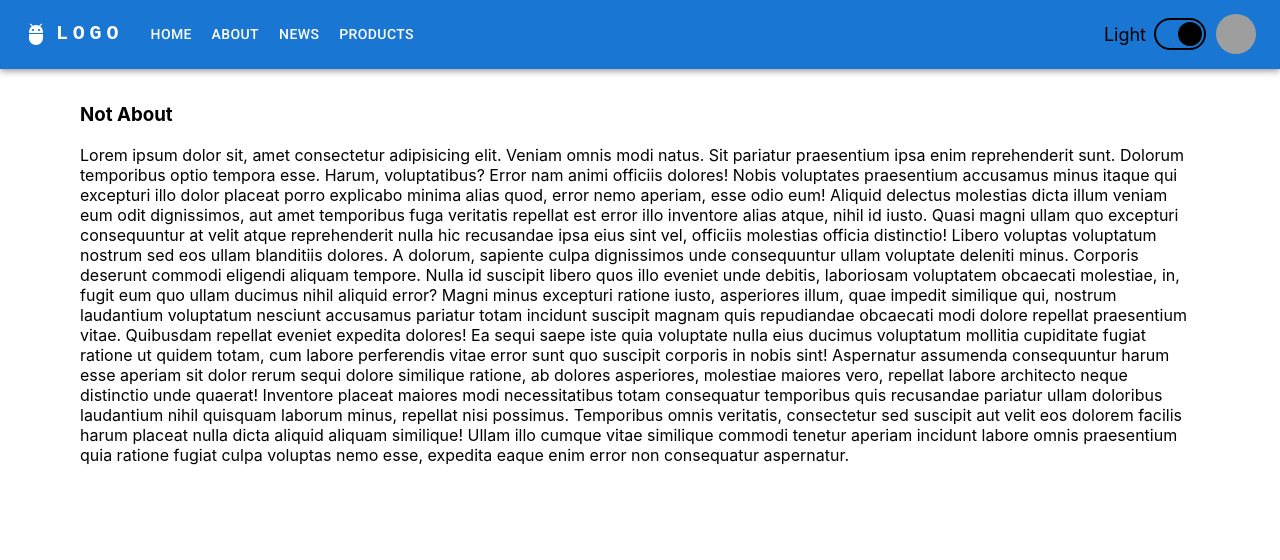
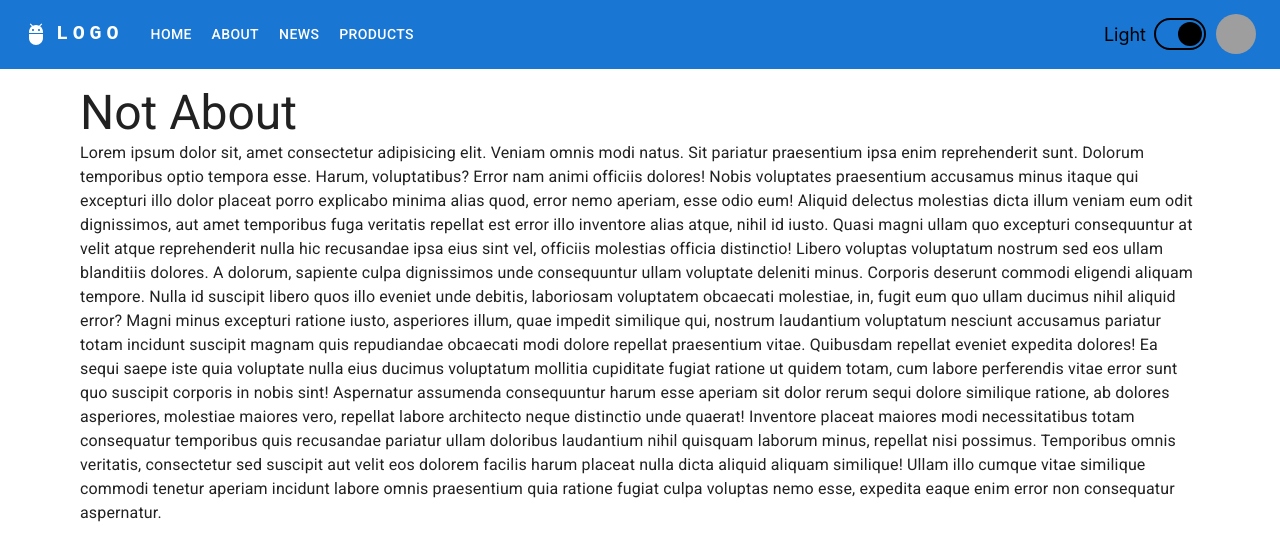
Before and after one commit to ProDmAnd/goit-react-bootcamp-36, a React (Create React App) app: page /react-homework-template/About in a window 1280 px wide. Shown: the top 560 px of the page. Built offline with nearby package versions, Linux system fonts and the light colour scheme; grey boxes are pictures that could not be loaded.

Commit message:
Preapre to lesson 2

```diff
--- a/src/components/Wrapper/Wrapper.jsx
+++ b/src/components/Wrapper/Wrapper.jsx
@@ -1,16 +1,17 @@
-import { useThemeContext } from 'contexts/AppThemeProvider';
-import css from './Wrapper.module.css';
+import { Box } from '@mui/material';
 
 const Wrapper = ({ children }) => {
-  const { mode } = useThemeContext();
-  const themeLight = mode === 'light';
   return (
-    <div
-      style={{ backgroundColor: themeLight ? 'transparent' : '#000' }}
-      className={css.wrap}
+    <Box
+      sx={{
+        backgroundColor: 'background.default',
+        color: 'text.primary',
+      }}
     >
-      <div className={css.content}>{children}</div>
-    </div>
+      <Box sx={{ padding: 2, maxWidth: 1120, margin: '0 auto' }}>
+        {children}
+      </Box>
+    </Box>
   );
 };
 
--- a/src/pages/About/About.jsx
+++ b/src/pages/About/About.jsx
@@ -1,8 +1,10 @@
-const About = ({title = "About"}) => {
+import { Box, Typography } from '@mui/material';
+
+const About = ({ title = 'About' }) => {
   return (
-    <div>
-      <h3>{title}</h3>
-      <p>
+    <Box>
+      <Typography variant="h3">{title}</Typography>
+      <Typography variant="body1">
         Lorem ipsum dolor sit, amet consectetur adipisicing elit. Veniam omnis
         modi natus. Sit pariatur praesentium ipsa enim reprehenderit sunt.
         Dolorum temporibus optio tempora esse. Harum, voluptatibus? Error nam
@@ -36,8 +38,8 @@ const About = ({title = "About"}) => {
         Ullam illo cumque vitae similique commodi tenetur aperiam incidunt
         labore omnis praesentium quia ratione fugiat culpa voluptas nemo esse,
         expedita eaque enim error non consequatur aspernatur.
-      </p>
-    </div>
+      </Typography>
+    </Box>
   );
 };
 
--- a/src/pages/ProductDetails/ProductDetails.jsx
+++ b/src/pages/ProductDetails/ProductDetails.jsx
@@ -1,6 +1,5 @@
 import { Box, Button, Rating, Typography } from '@mui/material';
 import KeyboardBackspaceIcon from '@mui/icons-material/KeyboardBackspace';
-import React from 'react';
 
 const ProductDetails = () => {
   /** @type {import('services/MakeupAPI').MakeupResponse} */
```
